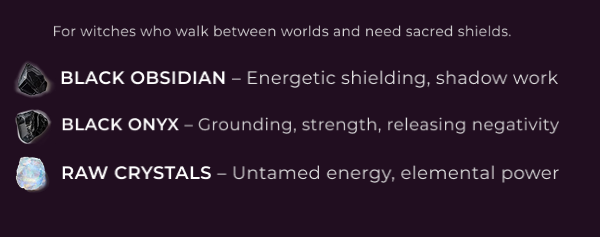
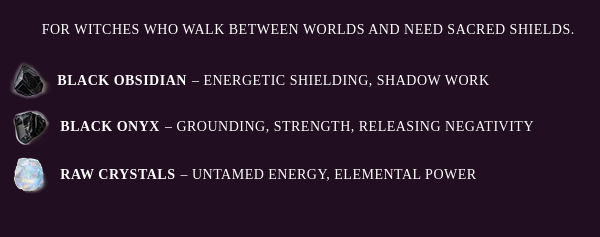
Before and after one commit to MuaazKhanDev/JewelleryShopEcommereceWebsite, a plain HTML site: page index.html in a window 600 px wide. Shown: the part 1033-1270 px from the top of the page. Drawn offline with Linux system fonts and the light colour scheme; files whose address does not match are found by name.

Commit message:
Second Deploy

```diff
--- a/index.html
+++ b/index.html
@@ -94,14 +94,10 @@
                 <div class="content-section-part1">
                     <div class="content-logo"><img src="/assets/ContentMainLogo.png" alt=""></div>
                     <div class="content-description">
-                        <div class="content-description-line content-description-mainline"><img src="/assets/Line1.png"
-                                alt=""></div>
-                        <div class="content-description-line"><img src="/assets/Line1img.png" alt=""><img
-                                src="/assets/Line1text.png" alt=""></div>
-                        <div class="content-description-line"><img src="/assets/Line2img.png" alt=""><img
-                                src="/assets/Line2text.png" alt=""></div>
-                        <div class="content-description-line"><img src="/assets/Line3img.png" alt=""><img
-                                src="/assets/Line3text.png" alt=""></div>
+                        <div class="content-description-line content-description-mainline">For witches who walk between worlds and need sacred shields.</div>
+                        <div class="content-description-line"><img src="/assets/Line1img.png" alt=""> <b>Black Obsidian</b>– Energetic shielding, shadow work</div>
+                        <div class="content-description-line"><img src="/assets/Line2img.png" alt=""> <b>Black Onyx</b>– Grounding, strength, releasing negativity</div>
+                        <div class="content-description-line"><img src="/assets/Line3img.png" alt=""> <b>Raw Crystals</b>– Untamed energy, elemental power</div>
                     </div>
                 </div>
                 <div class="content-section-midline">
--- a/mediaqueries/mobile.css
+++ b/mediaqueries/mobile.css
@@ -68,6 +68,9 @@
     /* BANNER SECTION END  */
 
     /* CONTENT SECTION START  */
+    .content-section-midline{
+        display: none;
+    }
     .content-section{
         padding-top: 5%;
     }
@@ -81,8 +84,41 @@
     }
     .content-description{
         margin-top: 5%;
-        margin-left: 3%;
-        margin-right: 6%;
+        width: 105%;
+    }
+    .content-description-line{
+        max-width: 100%;
+        height: auto;
+        font-size: 10px;
+        text-align: center;
+        display: flex;
+        align-items: center;
+        justify-content: center;
+    }
+    .content-description-mainline{
+        max-width: 100%;
+        max-height: 100%;
+        text-align: center;
     }
     /* CONTENT SECTION END */
+
+    /* PRODUCT SECTION START */
+    .content-section-part2{
+        margin-top: 10%;
+    }
+    /* PRODUCT SECTION END */
 }
+
+
+@media (min-width : 560px) and (max-width : 767px)
+{
+    .content-description-line{
+        max-width: 100%;
+        height: auto;
+        font-size: 14px;
+        text-align: center;
+        display: flex;
+        align-items: center;
+        justify-content: center;
+    }
+}
--- a/styles/content.css
+++ b/styles/content.css
@@ -1,6 +1,6 @@
 .content-section {
     max-width: 100%;
-    height: 900px;
+    min-height: 900px;
     background-image: url('/assets/ContentMainimg.png');
     background-repeat: no-repeat;
     background-size: cover;
@@ -25,7 +25,7 @@
     opacity: 1;
 }
 
-.content-description{
+.content-description {
     display: flex;
     align-items: flex-start;
     justify-content: center;
@@ -33,20 +33,33 @@
     max-width: 624px;
     max-height: 158px;
 }
-.content-description-line{
+
+.content-description-line {
     display: flex;
     align-items: center;
-    justify-content: center;
+    justify-content: flex-start;
     gap: 5px;
+    max-width: 100%;
+    max-height: 100%;
+    font-family: Montserrat;
+    font-weight: 400;
+    font-size: 13px;
+    line-height: 20.8px;
+    letter-spacing: 0.5px;
+    vertical-align: middle;
+    text-transform: uppercase;
 }
-.content-description-mainline{
-    margin: 20px;
+
+.content-description-mainline {
+    margin: 3%;
+    width: 100%;
+    max-height: 100%;
 }
 
 
 /* CONTENT PART 2 */
 
-.content-section-midline{
+.content-section-midline {
     margin-top: 10%;
     width: 100%;
     display: flex;
@@ -55,7 +68,8 @@
     margin-bottom: 10px;
 
 }
-.midline-content{
+
+.midline-content {
     margin-left: 3%;
     margin-right: 3%;
     display: flex;
```
